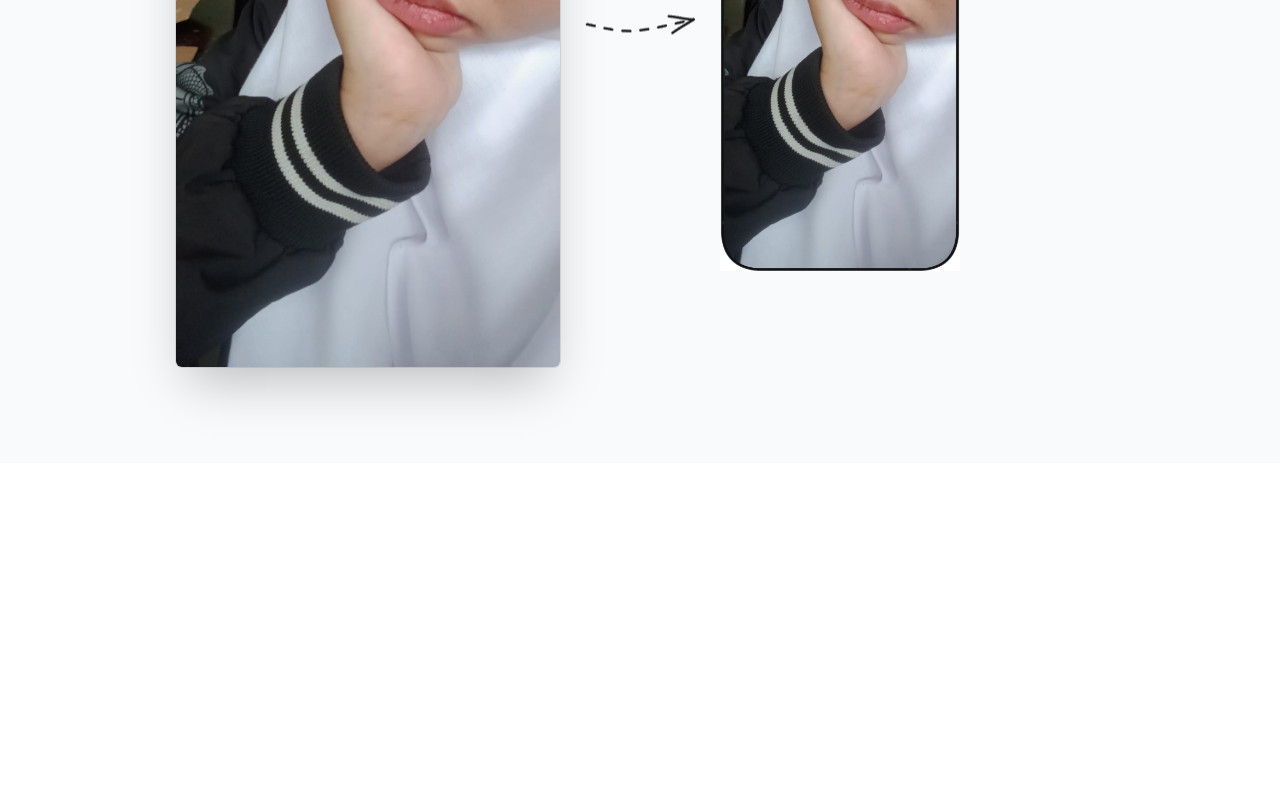
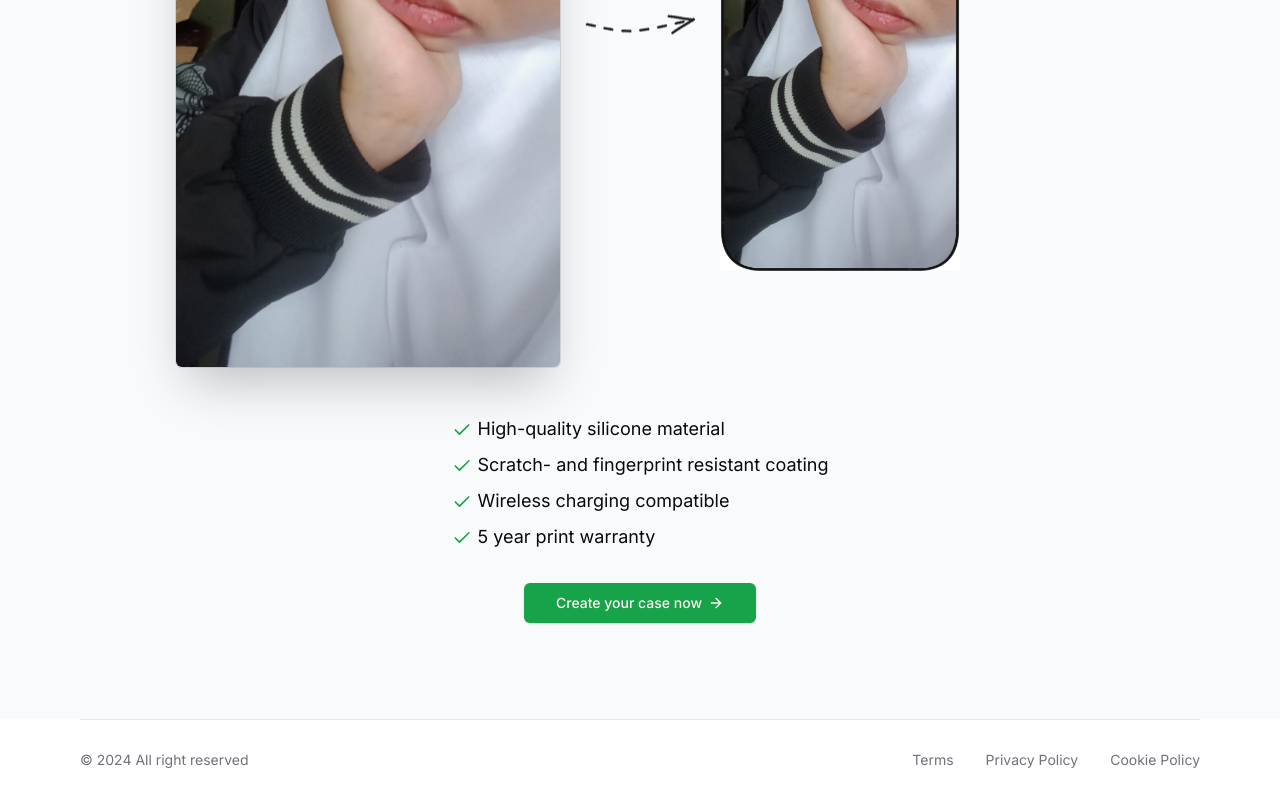
Before and after one commit to Glenn-Rhee/casecobra, a Next.js app: page / in a window 1280 px wide. Shown: the part 3235-4035 px from the top of the page. Before the commit the page ends 3698 px from the top, so only its background shows below. Built offline with nearby package versions, Linux system fonts and the light colour scheme; no server answers.

Commit message:
feat: finished landing page

```diff
--- a/src/app/layout.tsx
+++ b/src/app/layout.tsx
@@ -2,6 +2,7 @@ import type { Metadata } from "next";
 import { Inter } from "next/font/google";
 import "./globals.css";
 import Navbar from "@/components/navbar/Navbar";
+import Footer from "@/components/footer/Footer";
 
 const inter = Inter({ subsets: ["latin"] });
 
@@ -20,6 +21,7 @@ export default function RootLayout({
       <body className={inter.className}>
         <Navbar />
         {children}
+        <Footer />
       </body>
     </html>
   );
--- a/src/app/page.tsx
+++ b/src/app/page.tsx
@@ -1,11 +1,10 @@
 import BodyCustomers from "@/components/Hero/BodyCustomers";
 import MainLeft from "@/components/Hero/MainLeft";
 import MainRight from "@/components/Hero/MainRight";
-import Phone from "@/components/Hero/Phone";
-import TitleCustomers, { Title } from "@/components/Hero/TitleCustomers";
+import TitleCustomers from "@/components/Hero/TitleCustomers";
+import UploadPhoto from "@/components/Hero/UploadPhoto";
 import MaxWidthWrapper from "@/components/MaxWidthWrapper";
 import Reviews from "@/components/Review/Reviews";
-import Image from "next/image";
 
 export default function Home() {
   return (
@@ -30,38 +29,7 @@ export default function Home() {
 
       <section>
         <MaxWidthWrapper className="py-24">
-          <div className="mb-12 px-6 lg:px-8">
-            <div className="mx-auto max-w-2xl sm:text-center">
-              <Title
-                firstSentence="Upload your photo and get "
-                spanSentence="your own case"
-                lastSentence=" now"
-              />
-            </div>
-          </div>
-
-          <div className="mx-auto max-w-6xl px-6 lg:px-8">
-            <div className="relative flex flex-col items-center md:grid grid-cols-2 gap-40">
-              <Image
-                alt="Image Arrow"
-                src="/arrow.png"
-                className="absolute top-[25rem] md:top-1/2 -translate-y-1/2 z-10 left-1/2 -translate-x-1/2 rotate-90 md:rotate-0"
-                width={126}
-                height={31}
-              />
-
-              <div className="relative h-80 md:h-full w-full md:justify-self-end max-w-sm rounded-xl bggray-900/5 justify-center flex ring-inset ring-gray-900/10 lg:rounded-2xl">
-                <Image
-                  alt="Image horse"
-                  src="/raya-try.jpg"
-                  className="rounded-md object-cover bg-white shadow-2xl ring-1 ring-gray-900/10 w-auto h-auto"
-                  width={900}
-                  height={1600}
-                />
-              </div>
-              <Phone className="w-60 relative" imgsrc="/raya-try.jpg" />
-            </div>
-          </div>
+          <UploadPhoto />
         </MaxWidthWrapper>
       </section>
     </div>
--- /dev/null
+++ b/src/components/Hero/UploadPhoto.tsx
@@ -0,0 +1,67 @@
+import Phone from "@/components/Hero/Phone";
+import { Title } from "@/components/Hero/TitleCustomers";
+import { buttonVariants } from "@/components/ui/button";
+import { majorities } from "@/utils/landing-page";
+import { ArrowRight, Check } from "lucide-react";
+import Image from "next/image";
+import Link from "next/link";
+
+export default function UploadPhoto() {
+  return (
+    <>
+      <div className="mb-12 px-6 lg:px-8">
+        <div className="mx-auto max-w-2xl sm:text-center">
+          <Title
+            firstSentence="Upload your photo and get "
+            spanSentence="your own case"
+            lastSentence=" now"
+          />
+        </div>
+      </div>
+
+      <div className="mx-auto max-w-6xl px-6 lg:px-8">
+        <div className="relative flex flex-col items-center md:grid grid-cols-2 gap-40">
+          <Image
+            alt="Image Arrow"
+            src="/arrow.png"
+            className="absolute top-[25rem] md:top-1/2 -translate-y-1/2 z-10 left-1/2 -translate-x-1/2 rotate-90 md:rotate-0"
+            width={126}
+            height={31}
+          />
+
+          <div className="relative h-80 md:h-full w-full md:justify-self-end max-w-sm rounded-xl bggray-900/5 justify-center flex ring-inset ring-gray-900/10 lg:rounded-2xl">
+            <Image
+              alt="Image horse"
+              src="/raya-try.jpg"
+              className="rounded-md object-cover bg-white shadow-2xl ring-1 ring-gray-900/10 w-auto h-auto"
+              width={900}
+              height={1600}
+            />
+          </div>
+          <Phone className="w-60 relative" imgsrc="/raya-try.jpg" />
+        </div>
+      </div>
+
+      <ul className="mx-auto mt-12 max-w-prose sm:text-lg space-y-2 w-fit">
+        {majorities.map((m, i) => (
+          <li className="w-fit" key={i}>
+            <Check className="w-5 h-5 text-green-600 inline mr-1.5" />
+            {m}
+          </li>
+        ))}
+      </ul>
+
+      <div className="flex justify-center">
+        <Link
+          href="/configure/upload"
+          className={buttonVariants({
+            size: "lg",
+            className: "mx-auto mt-8",
+          })}
+        >
+          Create your case now <ArrowRight className="h-4 w-4 ml-1.5" />
+        </Link>
+      </div>
+    </>
+  );
+}
--- /dev/null
+++ b/src/components/footer/Footer.tsx
@@ -0,0 +1,34 @@
+import Link from "next/link";
+import MaxWidthWrapper from "../MaxWidthWrapper";
+import { footerLinks } from "@/utils/landing-page";
+
+export default function Footer() {
+  return (
+    <footer className="bg-white h-20 relative">
+      <MaxWidthWrapper>
+        <div className="border-t border-gray-200 " />
+        <div className="h-full md:flex-row md:justify-between justify-center items-center flex flex-col">
+          <div className="text-center md:text-left pb-2 md:pb-0">
+            <p className="text-sm text-muted-foreground">
+              &copy; {new Date().getFullYear()} All right reserved
+            </p>
+          </div>
+
+          <div className="flex items-center justify-center">
+            <div className="flex space-x-8">
+              {footerLinks.map((link, i) => (
+                <Link
+                  href={"#"}
+                  key={i}
+                  className="text-sm text-muted-foreground hover:text-gray-600"
+                >
+                  {link}
+                </Link>
+              ))}
+            </div>
+          </div>
+        </div>
+      </MaxWidthWrapper>
+    </footer>
+  );
+}
--- a/src/utils/landing-page.ts
+++ b/src/utils/landing-page.ts
@@ -11,3 +11,12 @@ export const imageUsers = [
   "user-4.jpg",
   "user-5.jpg",
 ];
+
+export const majorities = [
+  "High-quality silicone material",
+  "Scratch- and fingerprint resistant coating",
+  "Wireless charging compatible",
+  "5 year print warranty",
+];
+
+export const footerLinks = ["Terms", "Privacy Policy", "Cookie Policy"];
```
